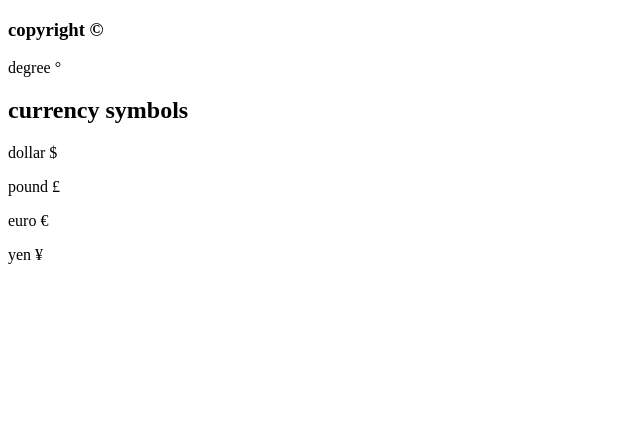
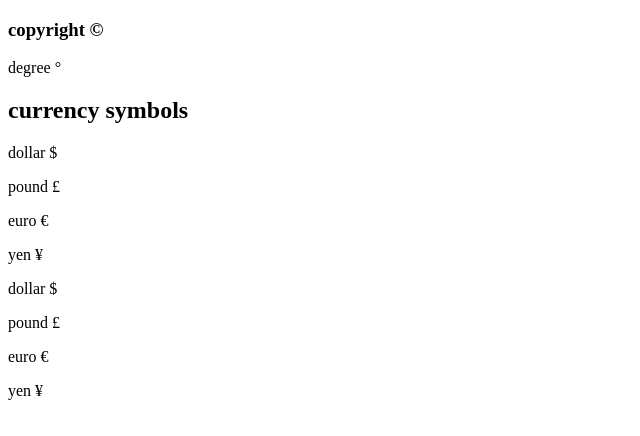
Before and after one commit to basitammani/new-, a plain HTML site: page entities/index.html in a window 1280 px wide. Shown: the whole page, without its empty margins (0-640 px from the left). Drawn offline with Linux system fonts and the light colour scheme.

```diff
--- a/entities/index.html
+++ b/entities/index.html
@@ -3,7 +3,7 @@
 <head>
     <meta charset="UTF-8">
     <meta name="viewport" content="width=device-width, initial-scale=1.0">
-    <title>Document</title>
+    <title>Entities</title>
 </head>
 <body>
     <h3>copyright &copy;</h3>
@@ -13,6 +13,10 @@
     <p>pound &pound;</p>
     <p>euro &euro;</p>
     <p>yen &yen;</p>
+     <p>dollar &dollar;</p>
+    <p>pound &pound;</p>
+    <p>euro &euro;</p>
+    <p>yen &yen;</p>
 
 </body>
 </html>
```
